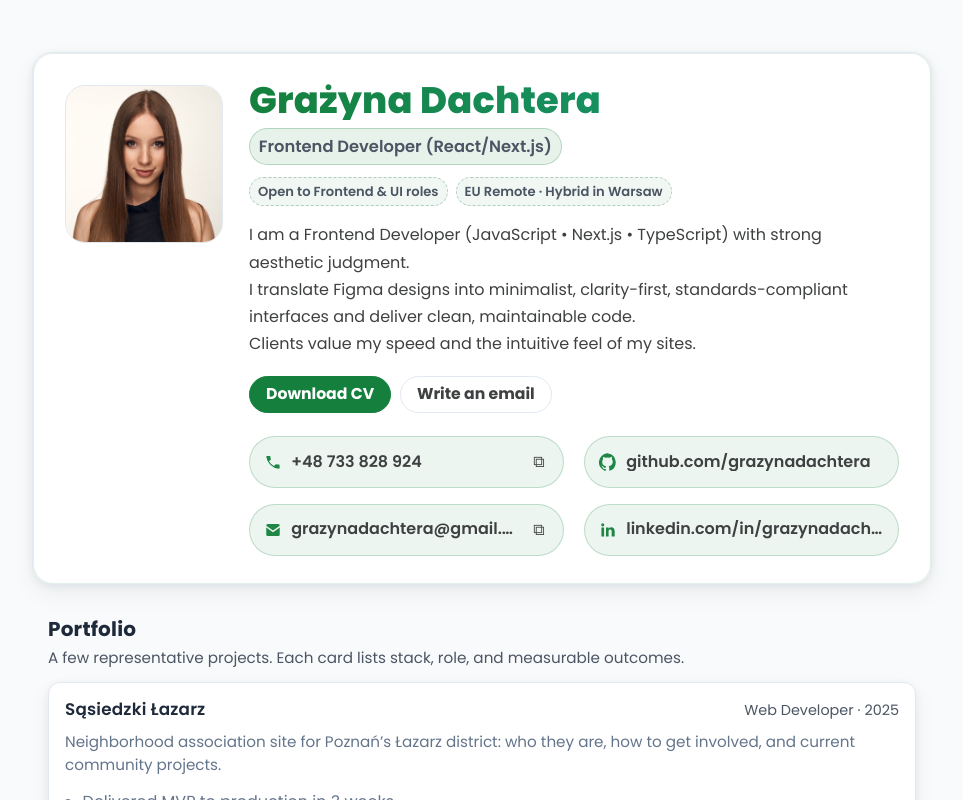
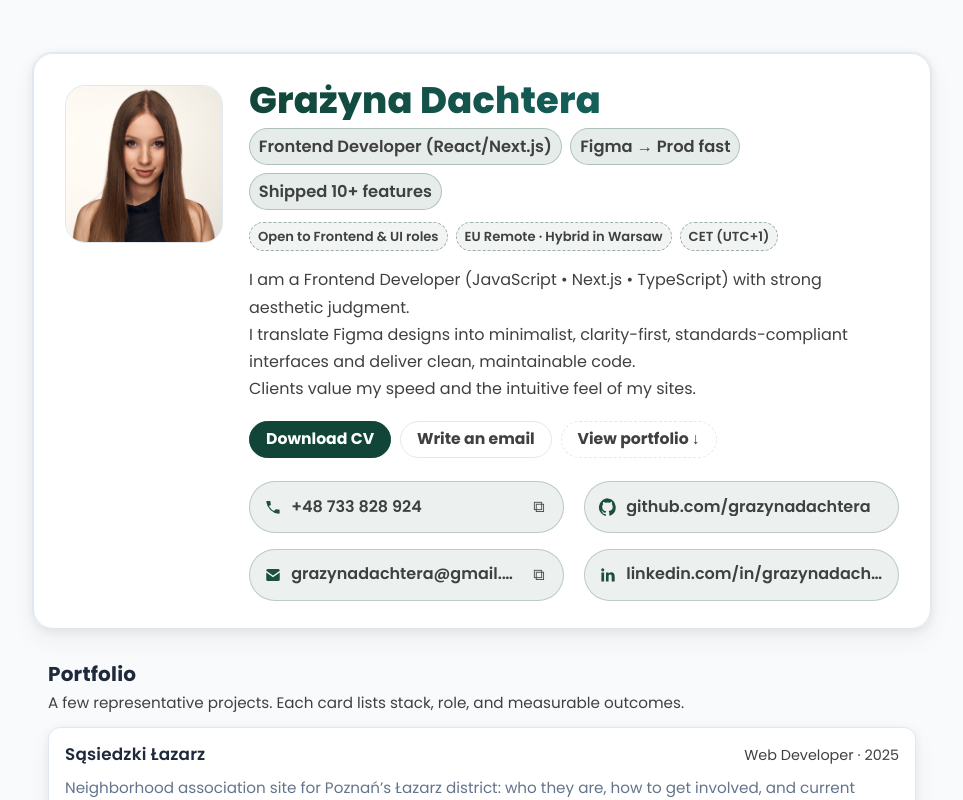
Before and after one commit to GrazynaDachtera/grazynadachtera, a Next.js app: page / in a window 1280 px wide. Shown: the top 800 px of the page, without its empty margins (158-1121 px from the left). Built offline with nearby package versions, Linux system fonts and the light colour scheme.

Commit message:
improved styling in headers section

```diff
--- a/src/components/Header/Header.scss
+++ b/src/components/Header/Header.scss
@@ -1,12 +1,7 @@
-/* ===========================
-   Header.scss (light theme only)
-   =========================== */
-
-/* Theme tokens (light only) */
 :root {
-  --accent: #15803d;
+  --accent: #114538;
   --text: #3f4041;
-  --muted: #4b5563;
+  --muted: #3f4041;
   --border: #e2e8f0;
   --surface: #ffffff;
   --shadow-1: 0 2px 8px rgba(2, 6, 23, .06), 0 10px 24px rgba(2, 6, 23, .05);
@@ -18,7 +13,7 @@ $resume-maxw: 900px;
   display: grid;
   grid-template-columns: 156px 1fr;
   gap: 1.25rem;
-  align-items: start; /* top-align columns */
+  align-items: start;
   max-width: $resume-maxw;
   margin: 1.25rem auto 0;
   padding: 1.5rem;
@@ -28,7 +23,7 @@ $resume-maxw: 900px;
   border-radius: 20px;
   box-shadow: var(--shadow-1);
   position: relative;
-  color-scheme: light; /* always light */
+  color-scheme: light;
 
   &::before {
     content: "";
@@ -42,7 +37,6 @@ $resume-maxw: 900px;
   @media (min-width: 640px) { gap: 1.75rem; padding: 1.75rem 2rem; }
   @media (max-width: 520px) { grid-template-columns: 1fr; }
 
-  /* Photo: top-left + glow ring + gentle tilt */
   &__photo {
     width: 156px;
     height: 156px;
@@ -51,8 +45,8 @@ $resume-maxw: 900px;
     border: 1px solid var(--border);
     position: relative;
     isolation: isolate;
-    align-self: start;   /* stick to top-left */
-    margin-top: .25rem;  /* subtle breathing room */
+    align-self: start;
+    margin-top: .25rem;
     background: linear-gradient(180deg, #f8fafc, #fff);
 
     img { width: 100%; height: 100%; object-fit: cover; display: block; }
@@ -70,8 +64,10 @@ $resume-maxw: 900px;
       transition: opacity .3s ease, transform .3s ease;
     }
 
-    &:hover::after, &:focus-within::after { opacity: .85; }
-    &:hover, &:focus-within { transform: perspective(600px) rotateX(1.5deg) rotateY(-1.5deg); }
+    @media (prefers-reduced-motion: no-preference) {
+      &:hover::after, &:focus-within::after { opacity: .85; }
+      &:hover, &:focus-within { transform: perspective(600px) rotateX(1.5deg) rotateY(-1.5deg); }
+    }
   }
 
   &__content { display: grid; gap: .55rem; }
@@ -109,7 +105,7 @@ $resume-maxw: 900px;
       padding: .28rem .55rem;
       border-radius: 999px;
     }
-    .badge--sub { opacity: .9; }
+    .badge--sub { opacity: 1; }
   }
 
   &__availability {
@@ -122,7 +118,7 @@ $resume-maxw: 900px;
       font-size: .82rem;
       font-weight: 600;
       color: var(--muted);
-      border: 1px dashed color-mix(in srgb, var(--accent) 25%, var(--border));
+      border: 1px dashed color-mix(in srgb, var(--accent) 35%, var(--border));
       padding: .18rem .5rem;
       border-radius: 999px;
       background: color-mix(in srgb, var(--accent) 6%, transparent);
@@ -160,6 +156,7 @@ $resume-maxw: 900px;
     .btn--primary { background: var(--accent); color: #fff; border-color: var(--accent); }
     .btn--ghost   { background: transparent; color: var(--text); border-color: var(--border); }
     .btn--ghost:hover { border-color: color-mix(in srgb, var(--accent) 50%, var(--border)); }
+    .btn--ghost:last-child { border-style: dashed; }
   }
 
   &__contacts {
@@ -240,3 +237,15 @@ $resume-maxw: 900px;
     }
   }
 }
+
+.resume-header__role .badge,
+.resume-header__availability .chip {
+  color: #3f4041 !important;
+}
+
+.resume-header__cta .btn.btn--ghost,
+.resume-header__cta .btn.btn--ghost:visited,
+.resume-header__cta .btn.btn--ghost:focus,
+.resume-header__cta .btn.btn--ghost:hover {
+  color: #3f4041 !important;
+}
--- a/src/components/Header/Header.tsx
+++ b/src/components/Header/Header.tsx
@@ -49,7 +49,6 @@ const TAGLINE = [
   "Clients value my speed and the intuitive feel of my sites.",
 ].join("\n");
 
-// Gmail compose link
 const EMAIL = "grazynadachtera@gmail.com";
 const SUBJECT = "Frontend role — Grażyna Dachtera";
 const BODY =
@@ -62,30 +61,32 @@ const gmailComposeUrl =
   `&body=${encodeURIComponent(BODY)}`;
 
 function Icon({ type }: { type: ContactType }) {
-  if (type === "phone")
+  switch (type) {
+    case "phone":
       return (
         <svg viewBox="0 0 24 24" aria-hidden="true">
           <path d="M6.6 10.8a15.5 15.5 0 006.6 6.6l2.2-2.2a1 1 0 011-.25 11 11 0 003.4.54 1 1 0 011 1v3.6a1 1 0 01-1 1A18.8 18.8 0 013 5a1 1 0 011-1h3.6a1 1 0 011 1 11 11 0 00.54 3.4 1 1 0 01-.25 1z" />
         </svg>
       );
-  if (type === "email")
+    case "email":
       return (
         <svg viewBox="0 0 24 24" aria-hidden="true">
           <path d="M3 6a2 2 0 012-2h14a2 2 0 012 2v.2l-9 6.3-9-6.3V6zm0 2.8l8.5 5.9a1 1 0 001.1 0L21 8.8V18a2 2 0 01-2 2H5a2 2 0 01-2-2V8.8z" />
         </svg>
       );
-  if (type === "github")
+    case "github":
       return (
         <svg viewBox="0 0 24 24" aria-hidden="true">
           <path d="M12 .5a12 12 0 00-3.8 23.4c.6.1.8-.3.8-.6v-2.1c-3.4.7-4.1-1.6-4.1-1.6a3.2 3.2 0 00-1.3-1.8c-1-.7.1-.7.1-.7a2.5 2.5 0 011.8 1.2 2.6 2.6 0 003.5 1 2.6 2.6 0 01.8-1.7c-2.7-.3-5.5-1.3-5.5-6a4.7 4.7 0 011.2-3.2 4.4 4.4 0 01.1-3.2s1-.3 3.2 1.2a11 11 0 015.8 0C16 4.7 17 5 17 5a4.4 4.4 0 01.1 3.2 4.7 4.7 0 011.2 3.2c0 4.7-2.8 5.7-5.5 6a3 3 0 01.9 2.3V23c0 .3.2.7.8.6A12 12 0 0012 .5z" />
         </svg>
       );
-  // linkedin
+    case "linkedin":
       return (
         <svg viewBox="0 0 24 24" aria-hidden="true">
           <path d="M20.4 20.5h-3.5v-6.4c0-1.6-.6-2.7-2-2.7-1.1 0-1.7.7-2 1.4-.1.3-.1.7-.1 1.1v6.6H9.3s.1-10.7 0-11.8h3.5v1.7c.5-.8 1.4-2 3.5-2 2.6 0 4.6 1.7 4.6 5.4v6.7zM5 7.2a2 2 0 110-4.1 2 2 0 010 4.1zM3.2 20.5h3.6V8.7H3.2v11.8z" />
         </svg>
       );
+  }
 }
 
 export default function Header() {
@@ -130,11 +131,14 @@ export default function Header() {
           <span className="badge" itemProp="jobTitle">
             Frontend Developer (React/Next.js)
           </span>
+          <span className="badge badge--sub">Figma → Prod fast</span>
+          <span className="badge badge--sub">Shipped 10+ features</span>
         </p>
 
         <p className="resume-header__availability" aria-label="Availability">
           <span className="chip">Open to Frontend & UI roles</span>
           <span className="chip">EU Remote · Hybrid in Warsaw</span>
+          <span className="chip">CET (UTC+1)</span>
         </p>
 
         <p className="resume-header__tagline">{TAGLINE}</p>
@@ -157,11 +161,19 @@ export default function Header() {
           >
             Write an email
           </a>
+
+          <a
+            className="btn btn--ghost"
+            href="#portfolio"
+            aria-label="Jump to portfolio section"
+          >
+            View portfolio ↓
+          </a>
         </div>
 
         <ul className="resume-header__contacts" aria-label="Contact links">
           {CONTACTS.map(({ type, label, href, copy: copyText }) => (
-            <li key={type} className="resume-header__contact">
+            <li key={href} className="resume-header__contact">
               <Icon type={type} />
               <a
                 href={href}
@@ -195,7 +207,12 @@ export default function Header() {
         </ul>
       </div>
 
-      <div className="toast" aria-live="polite" aria-atomic="true">
+      <div
+        className="toast"
+        role="status"
+        aria-live="polite"
+        aria-atomic="true"
+      >
         {toast}
       </div>
 
```
Lines whose indentation alone changed are shown as unchanged.
